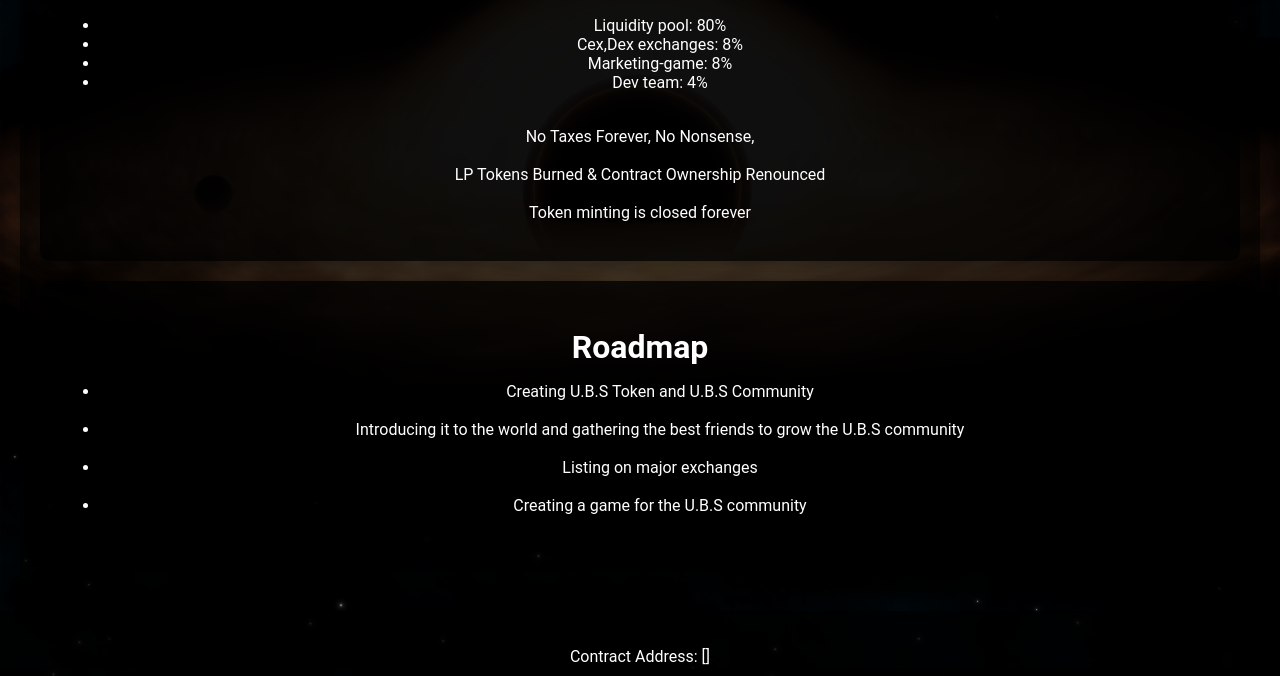
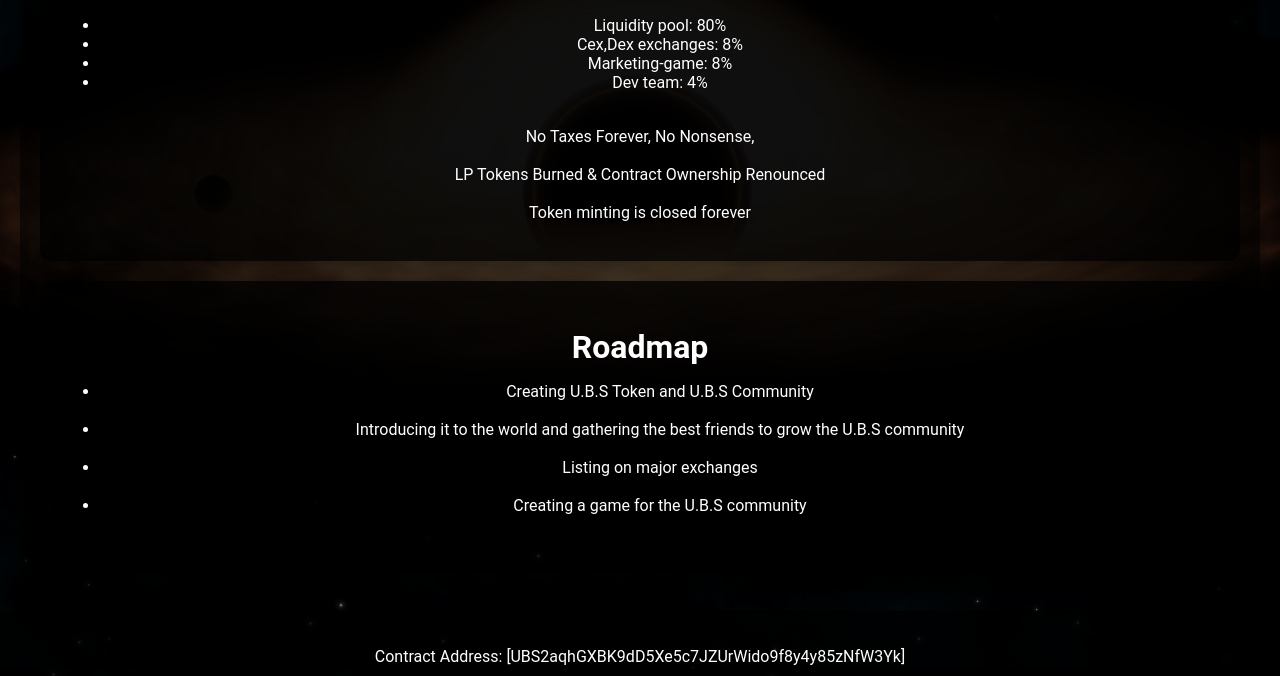
Before and after one commit to Amir495EMWMQM/unisersal.blackhole.security, a plain HTML site: page index.html in a window 1280 px wide. Shown: the part 1038-1714 px from the top of the page. Drawn offline with Linux system fonts and the light colour scheme.

Commit message:
Update index.html

```diff
--- a/index.html
+++ b/index.html
@@ -71,7 +71,7 @@
           </section>
       </main>
        <footer class="footer">
-           <p>Contract Address: []</p>
+           <p>Contract Address: [UBS2aqhGXBK9dD5Xe5c7JZUrWido9f8y4y85zNfW3Yk]</p>
        <div class="social-icons">
           <a href="https://x.com/ubs_blackhole?s=11" id="twitter"><img src="./Popular-Logo-Twitter-clipart-PNG (1).png" alt="Twitter"></a>
           <!-- <a href="#" id="youtube"><img src="./432560.webp" alt="YouTube"></a> -->
```
